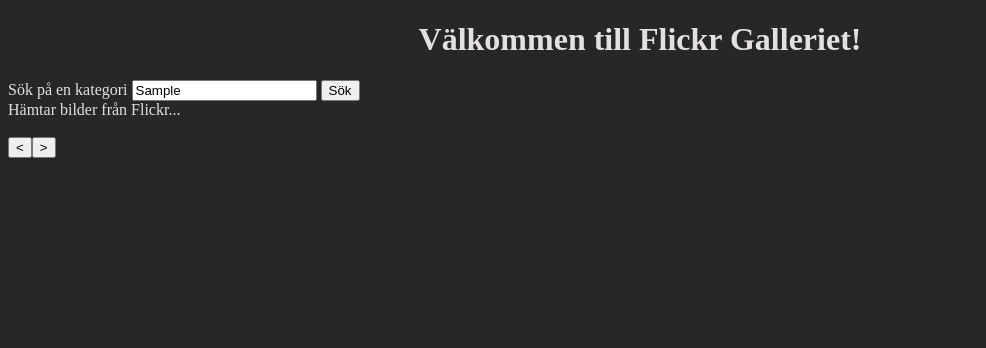
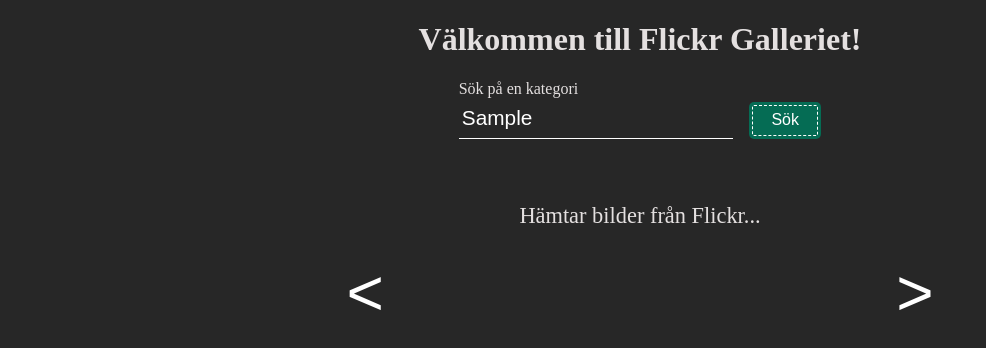
Before and after one commit to AlbinFrick/gallery, a website built with webpack: page src/index.html in a window 1280 px wide. Both pictures are taken after typing "Sample" into the empty fields and a click on the button "Sök". Shown: the whole page, without its empty margins (0-986 px from the left). Built offline with nearby package versions, Linux system fonts and the light colour scheme; files whose address does not match are found by name.

Commit message:
General styling fixes for gallery and refatoring of files

```diff
--- /dev/null
+++ b/src/style/form/button.scss
@@ -0,0 +1,27 @@
+button {
+    display: inline-block;
+    width: min-content;
+    height: min-content;
+    align-self: flex-end;
+    border: none;
+    padding: 0.6rem 1.4rem;
+    margin: 0;
+    text-decoration: none;
+    font-family: sans-serif;
+    font-size: 1rem;
+    cursor: pointer;
+    text-align: center;
+    transition: background 250ms ease-in-out, transform 150ms ease;
+    -webkit-appearance: none;
+    -moz-appearance: none;
+    border-radius: 5px;
+}
+
+button:focus {
+    outline: 1px dashed #fff;
+    outline-offset: -4px;
+}
+
+button:active {
+    transform: scale(0.99);
+}
--- /dev/null
+++ b/src/style/form/form.scss
@@ -0,0 +1,33 @@
+@import '../variables.scss';
+@import './button.scss';
+@import './input.scss';
+
+#form {
+    width: 100%;
+    display: flex;
+    gap: $space-16;
+    justify-content: center;
+    @media screen and (max-width: 28em) {
+        flex-wrap: wrap;
+        justify-content: start;
+    }
+    label {
+        display: flex;
+        flex-direction: column;
+    }
+    input {
+        box-sizing: border-box;
+        width: 100%;
+        padding: 0.5rem 0.2rem;
+    }
+    .form__button {
+        background: #00d19f;
+        color: #ffffff;
+        &:hover,
+        &:focus {
+            background: #056c54;
+        }
+    }
+
+    margin-bottom: $space-36;
+}
--- /dev/null
+++ b/src/style/form/input.scss
@@ -0,0 +1,17 @@
+input {
+    //reset
+    border: none;
+    background-image: none;
+    background-color: transparent;
+    -webkit-box-shadow: none;
+    -moz-box-shadow: none;
+    box-shadow: none;
+
+    border-bottom: 1px solid white;
+    color: white;
+    font-size: 1.3rem;
+
+    &:focus {
+        outline: none;
+    }
+}
--- a/src/style/gallery.scss
+++ b/src/style/gallery.scss
@@ -4,20 +4,22 @@
     width: min(1440px, 90%);
 
     display: grid;
-    gap: $space-36;
+    gap: $space-24;
     @media screen and (min-width: 60em) {
-        gap: $space-72;
+        gap: $space-36;
     }
 
-    grid-template-columns: repeat(auto-fit, minmax(15rem, 1fr));
+    grid-template-columns: repeat(auto-fit, minmax(12rem, 1fr));
+    position: relative;
 }
 
 .imgContainer {
     width: 100%;
+    margin: 0;
 
     border-radius: 1rem;
     overflow: hidden;
-    aspect-ratio: 1/1.1;
+    aspect-ratio: 1/1;
 
     display: grid;
     & > * {
@@ -31,16 +33,21 @@
         object-fit: cover;
     }
     .titleContainer {
-        width: 80%;
+        width: 100%;
+        display: inline-block;
 
-        background-color: $color--white;
+        background-color: rgb(0, 0, 0, 0.8);
         align-self: end;
-        justify-self: center;
-        text-align: center;
 
-        p {
-            color: black;
-            font-size: 1.2em;
-        }
+        color: $color--white;
+        font-size: 1.2em;
+
+        padding: 1.2rem;
     }
 }
+
+.big {
+    position: absolute;
+    width: 50%;
+    margin: 0 auto;
+}
--- a/src/style/general.scss
+++ b/src/style/general.scss
@@ -8,3 +8,9 @@
 img {
     max-width: 100%;
 }
+
+#loading {
+    text-align: center;
+    font-size: 1.4rem;
+    margin-top: 4rem;
+}
--- /dev/null
+++ b/src/style/modal.scss
@@ -0,0 +1,16 @@
+@import './variables.scss';
+.buttonContainer {
+    width: max(50%, 10rem);
+    margin: 0 auto;
+    display: flex;
+    justify-content: space-between;
+}
+.arrowButton {
+    background-color: transparent;
+    color: white;
+    font-size: 4rem;
+    &:hover,
+    &:focus {
+        background-color: rgb(0, 0, 0, 0.3);
+    }
+}
--- a/src/style/style.scss
+++ b/src/style/style.scss
@@ -2,3 +2,5 @@
 @import './general.scss';
 @import './utilities.scss';
 @import './gallery.scss';
+@import './form/form.scss';
+@import './modal.scss';
```
